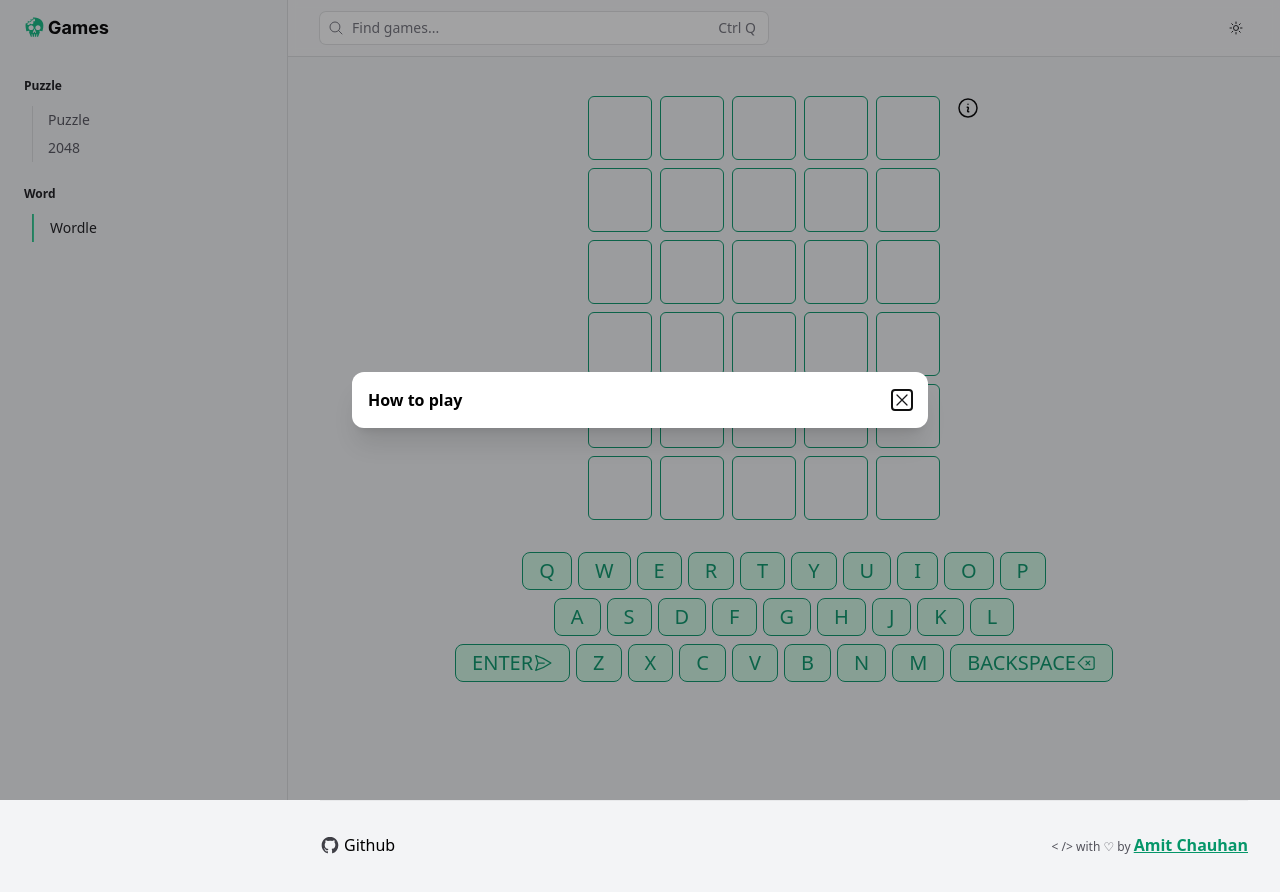
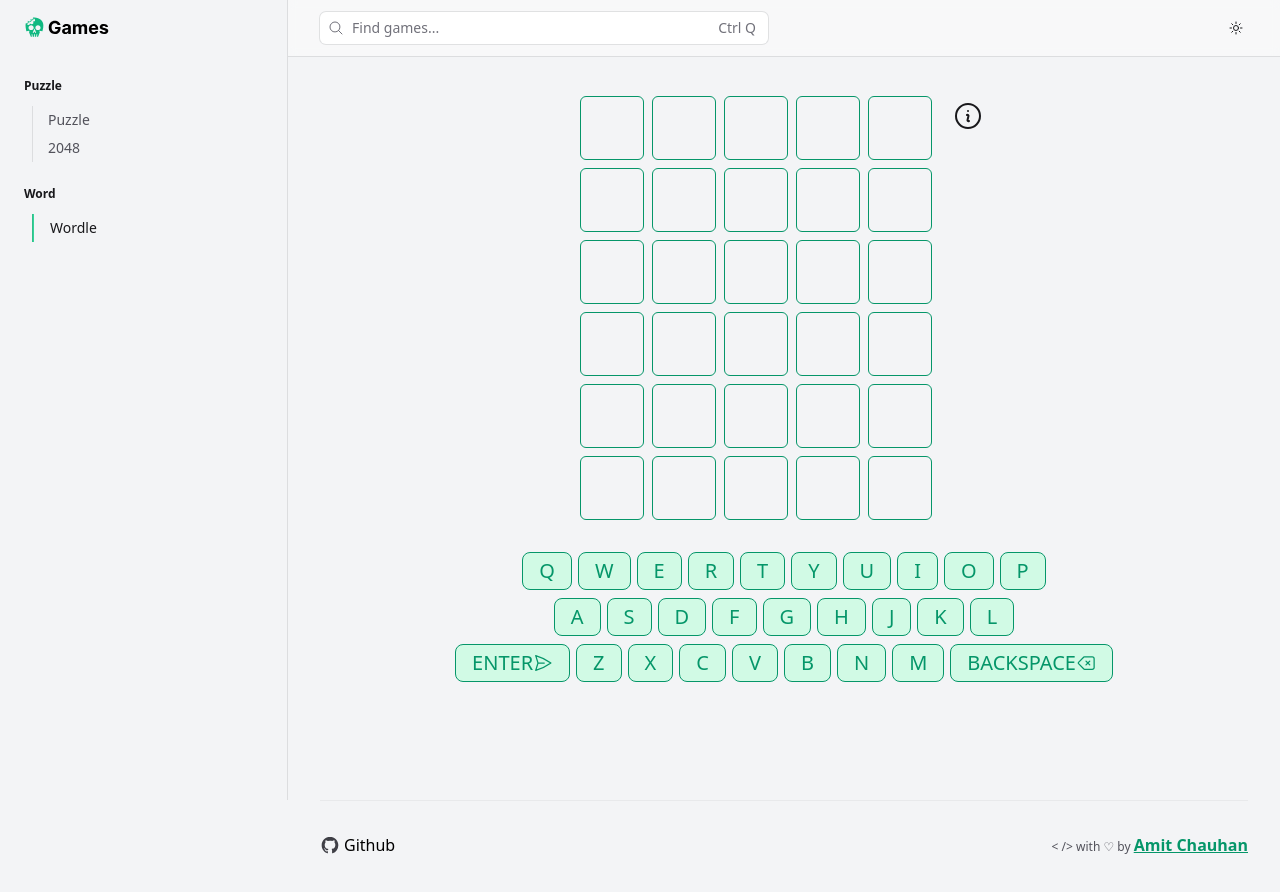
Before and after one commit to Legend0619/ManyGames, a React (Vite) app: page /wordle in a window 1280 px wide. Shown: the top 892 px of the page. Built offline with nearby package versions, Linux system fonts and the light colour scheme; no server answers.

Commit message:
Added how to play modal in wordle game

```diff
--- a/src/components/games/wordle/GameBoard.tsx
+++ b/src/components/games/wordle/GameBoard.tsx
@@ -15,7 +15,7 @@ export interface IWordleGameBoardProps {}
 export default function WordleGameBoard(props: IWordleGameBoardProps) {
   const refNotValidText = useRef<HTMLDivElement>(null);
   const [openModal, setOpenModal] = useState<boolean>(true);
-  const [openInfoModal, setOpenInfoModal] = useState<boolean>(true);
+  const [openInfoModal, setOpenInfoModal] = useState<boolean>(false);
   const [board, setBoard] = useState(new WordleLogic("hello"));
   const [wordMeaning, setWordMeaning] = useState<string>(
     "used as a greeting or to begin a phone conversation",
@@ -124,6 +124,7 @@ export default function WordleGameBoard(props: IWordleGameBoardProps) {
     <div className="flex flex-col items-center gap-4 lg:gap-8">
       <PageMeta title="ManyGames | Wordle" description="Play online wordle" />
       <div className="flex gap-4">
+        <div className="flex flex-col-reverse gap-4 lg:flex-row">
           <div className="relative flex flex-col items-center gap-1 xl:gap-2">
             <div
               ref={refNotValidText}
@@ -150,17 +151,51 @@ export default function WordleGameBoard(props: IWordleGameBoardProps) {
               );
             })}
           </div>
-        <button className="h-6 w-6" onClick={() => setOpenInfoModal(true)}>
-          <InformationCircleIcon />
+          <div className="flex w-full justify-end">
+            <button
+              onClick={() => setOpenInfoModal(true)}
+              type="button"
+              className="flex h-10 w-10 items-center justify-center rounded-md transition hover:bg-zinc-900/5 dark:hover:bg-white/5"
+              aria-label="How to play"
+            >
+              <InformationCircleIcon className="h-8 w-8 stroke-zinc-900 dark:stroke-emerald-300" />
             </button>
             <BasicModal
-          title="How to play"
+              title="Hints/ Clues"
               isOpen={openInfoModal}
               closeModal={setOpenInfoModal}
               className="max-w-xl"
             >
-          <span>{/* TODO: Info here */}</span>
+              <div className="mt-2 flex w-full flex-col gap-2 border-t border-emerald-500 p-2 text-black dark:text-white">
+                <span className="text-sm font-thin">
+                  In Wordle, players have six attempts to guess a five-letter
+                  word selected by the game.
+                </span>
+                <div className="flex flex-row items-center gap-1 p-1">
+                  <span className="rounded-md border border-gray-700 bg-emerald-300 p-2 dark:border-white dark:bg-emerald-500"></span>
+                  <span>
+                    Indicates that the guessed letter is in the word and in the
+                    correct spot
+                  </span>
+                </div>
+                <div className="flex flex-row items-center gap-1 p-1">
+                  <span className="rounded-md border border-gray-700 bg-yellow-300 p-2 dark:border-white dark:bg-yellow-600"></span>
+                  <span>
+                    Indicates that the guessed letter is in the word but in the
+                    wrong spot
+                  </span>
+                </div>
+                <div className="flex flex-row items-center gap-1 p-1">
+                  <span className="rounded-md border border-gray-700 bg-gray-400 p-2 dark:border-white dark:bg-gray-500"></span>
+                  <span>
+                    Indicates that the guessed letter is not in the word in any
+                    spot
+                  </span>
+                </div>
+              </div>
             </BasicModal>
+          </div>
+        </div>
       </div>
       <KeyBoard
         getValue={handleKeyDown}
```
Lines whose indentation alone changed are shown as unchanged.
